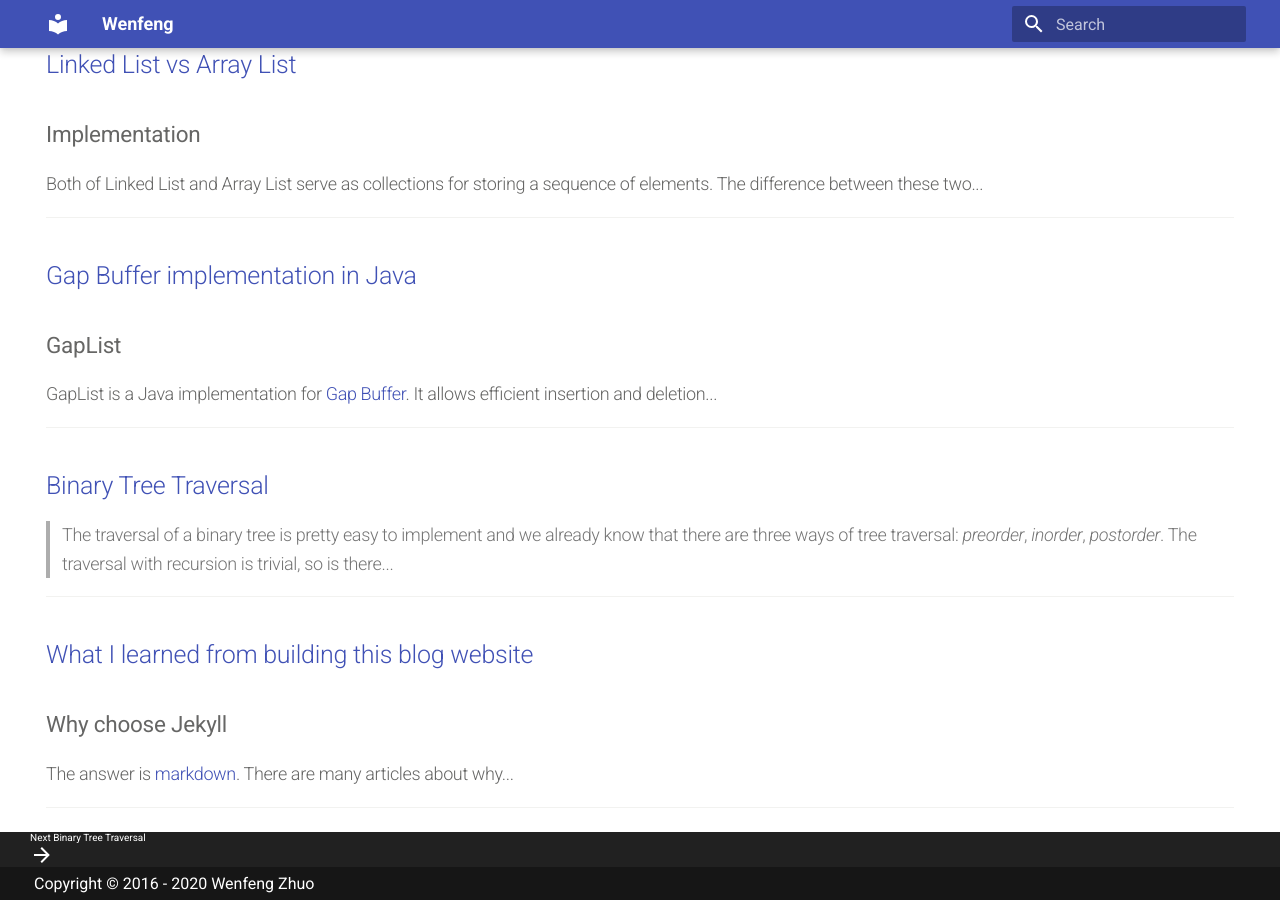
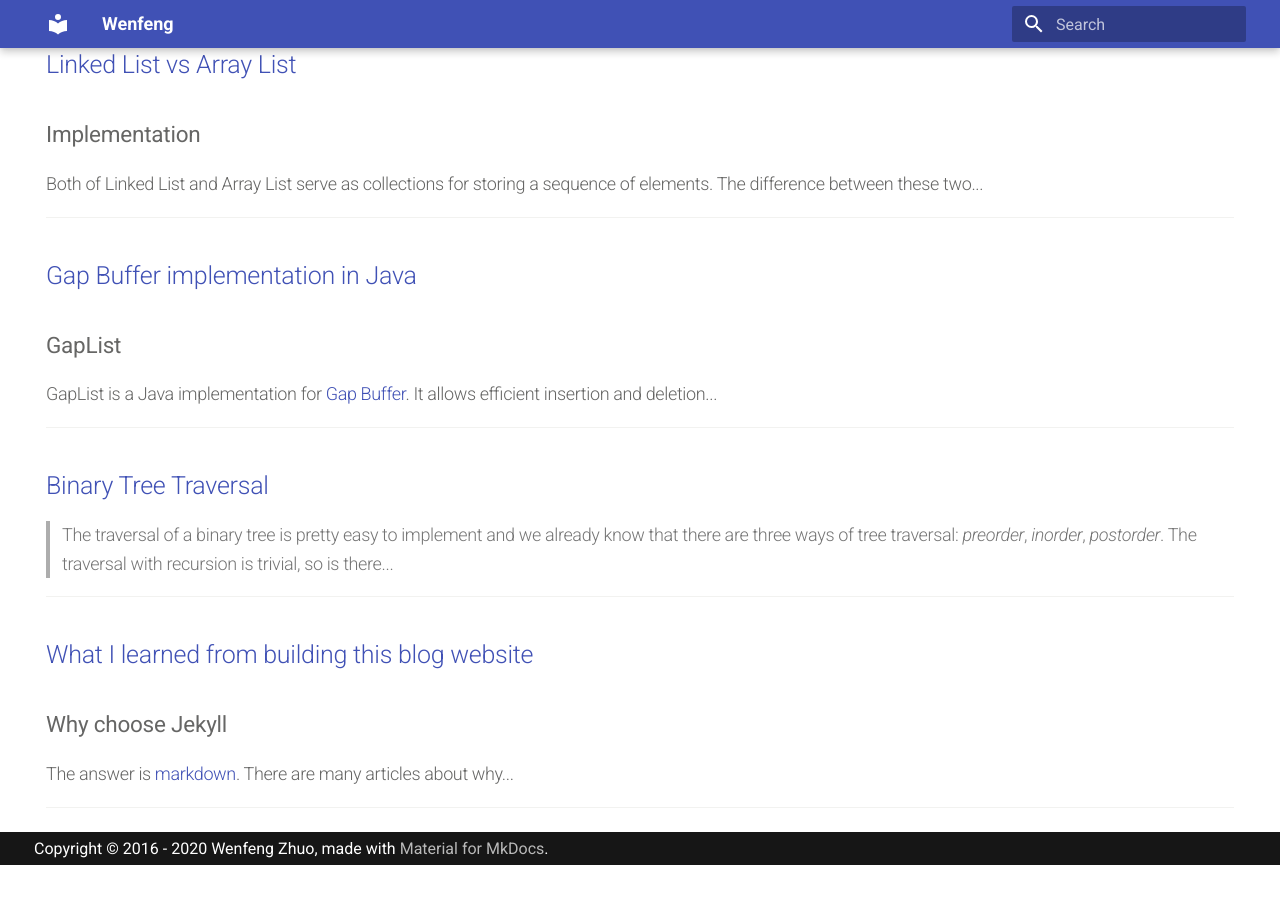
Before and after one commit to wenfengzhuo/blog, an MkDocs documentation site: the page built from docs/index.md, in a window 1280 px wide and 900 px high, scrolled down 1632 px. Built offline with MkDocs 1.6.1 and Material for MkDocs 9.7.7, drawn with Linux system fonts in a browser that asks for light colours; after the commit the page ends 2497 px from its top, so only the background shows below that.

Commit message:
Minor fixes

```diff
--- a/mkdocs.yml
+++ b/mkdocs.yml
@@ -29,6 +29,7 @@ extra:
     - icon: fontawesome/brands/linkedin
       link: https://linkedin.com/in/squidfunk
   disqus: wenfengzhuo
+  footer_nav: false
 
 # Google Analytics
 google_analytics:
--- a/overrides/partials/footer.html
+++ b/overrides/partials/footer.html
@@ -4,7 +4,7 @@
 <footer class="md-footer">
 
   <!-- Link to previous and/or next page -->
-  {% if page.previous_page or page.next_page %}
+  {% if config.extra.footer_nav and (page.previous_page or page.next_page) %}
     <div class="md-footer-nav">
       <nav
         class="md-footer-nav__inner md-grid"
@@ -66,7 +66,7 @@
       <div class="md-footer-copyright">
         {% if config.copyright %}
           <div class="md-footer-copyright__highlight">
-            {{ config.copyright }}
+            {{ config.copyright }}, made with <a href="https://squidfunk.github.io/mkdocs-material/" target="_blank">Material for MkDocs</a>.
           </div>
         {% endif %}
       </div>
```
Also changed, not shown: README.md (added, +5 -0 lines), 1 other file.
